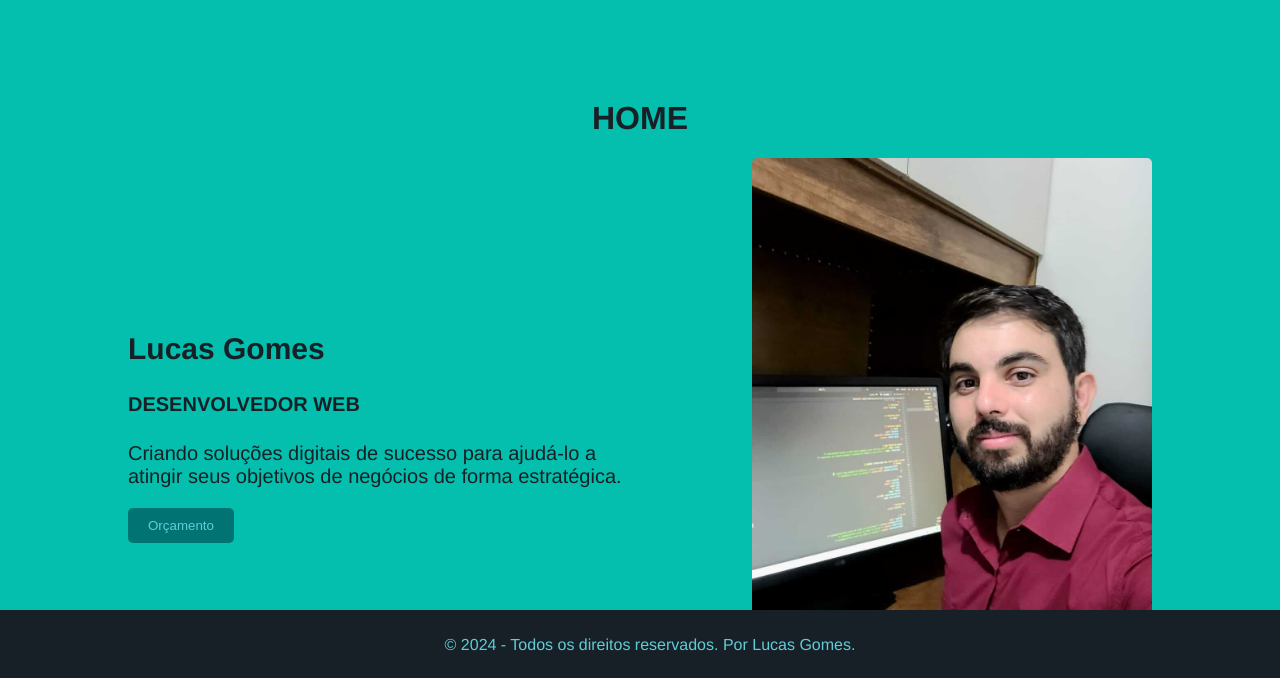
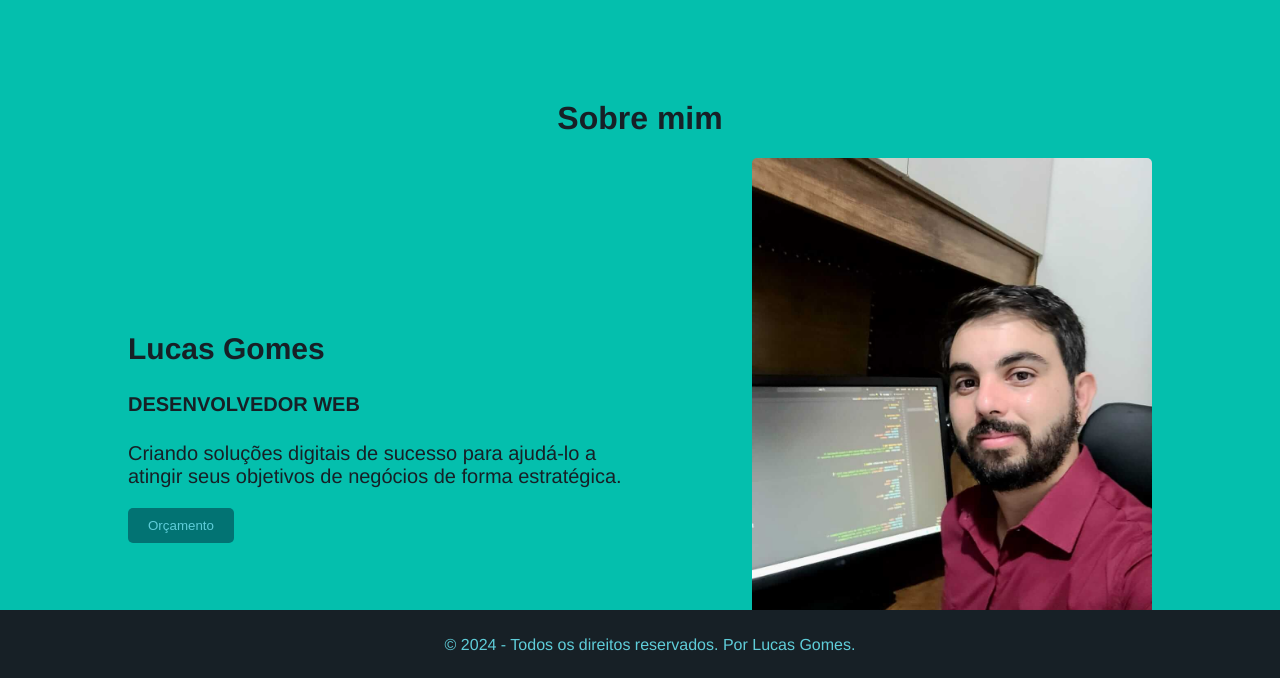
Before and after one commit to lucasgmf1553/LGWEB, a plain HTML site: page index.html in a window 1280 px wide. Shown: the part 120-798 px from the top of the page. Drawn offline with Linux system fonts and the light colour scheme.

Commit message:
Update index.html

```diff
--- a/index.html
+++ b/index.html
@@ -19,7 +19,7 @@
         </nav>
     </header>
     <main>
-        <h1 id="inicio">HOME</h1>
+        <h1 id="inicio">Sobre mim</h1>
         <div class="container">
             <div class="text-container">
                 <h2>Lucas Gomes</h2>
```
